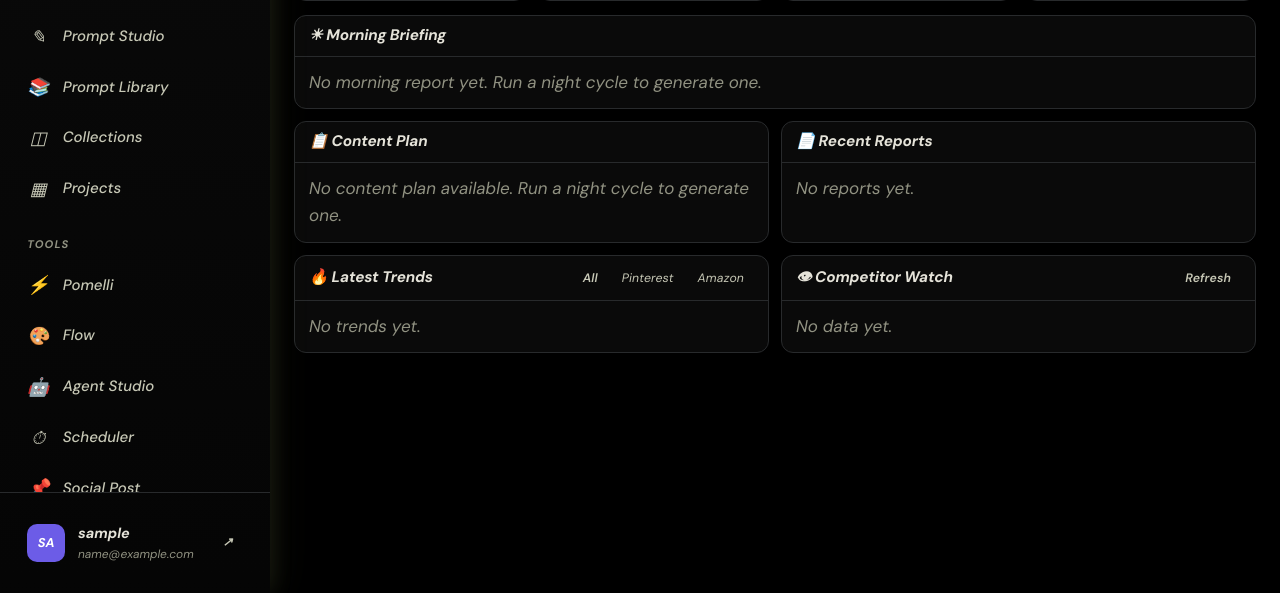
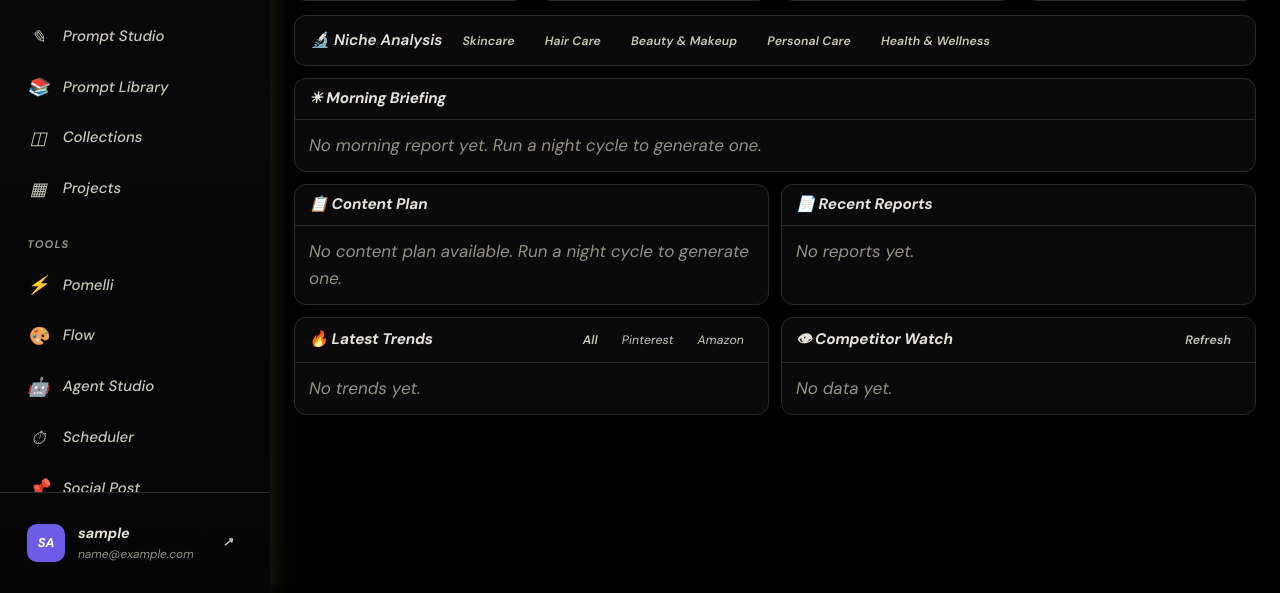
Before and after one commit to manthanproject/Mr.Creative, a Flask app: page /night-ops/ in a window 1280 px wide. Shown: the part 207-800 px from the top of the page. Run offline with Flask 3, Linux system fonts and the light colour scheme; the visitor is signed in with stand-in values (Sample User, id 1); data that the repository does not hold is empty.

Commit message:
feat: niche analysis with Groq

````diff
--- a/routes/night_ops.py
+++ b/routes/night_ops.py
@@ -195,3 +195,108 @@ def get_competitors():
             }
 
     return jsonify(list(seen.values()))
+
+
+# -- Niche category mapping --
+NICHE_MAP = {
+    'skincare': ['skin_care', 'skincare', 'cerave', 'korean beauty', 'face wash', 'moisturizer', 'serum', 'sunscreen', 'cleanser'],
+    'haircare': ['hair_care', 'hair care', 'shampoo', 'conditioner', 'hair oil', 'hair'],
+    'beauty': ['beauty', 'makeup', 'cosmetic', 'lipstick', 'foundation', 'nail', 'aesthetic'],
+    'personal_care': ['health_personal_care', 'personal care', 'body wash', 'soap', 'deodorant', 'bath', 'body'],
+    'health': ['health', 'wellness', 'supplement', 'vitamin', 'fitness', 'lifestyle'],
+}
+
+NICHE_LABELS = {
+    'skincare': 'Skincare',
+    'haircare': 'Hair Care',
+    'beauty': 'Beauty & Makeup',
+    'personal_care': 'Personal Care',
+    'health': 'Health & Wellness',
+}
+
+
+def _match_niche(category_text: str, niche: str) -> bool:
+    text = (category_text or '').lower()
+    keywords = NICHE_MAP.get(niche, [])
+    return any(kw in text for kw in keywords)
+
+
+@night_ops_bp.route('/api/niche-trends')
+@login_required
+def get_niche_trends():
+    from models import NightTrend
+    niche = request.args.get('niche', '')
+    days = int(request.args.get('days', 7))
+    limit = int(request.args.get('limit', 30))
+    if not niche or niche not in NICHE_MAP:
+        return jsonify({'error': 'Invalid niche', 'valid': list(NICHE_MAP.keys())}), 400
+    since = datetime.now() - timedelta(days=days)
+    all_trends = NightTrend.query.filter(NightTrend.scanned_at >= since).order_by(NightTrend.score.desc()).all()
+    filtered = []
+    for t in all_trends:
+        cat = t.category or ''
+        try:
+            data = json.loads(t.trend_data) if t.trend_data else {}
+        except (json.JSONDecodeError, TypeError):
+            data = {}
+        title = data.get('title', '') or data.get('query', '')
+        if _match_niche(f"{cat} {title}", niche):
+            filtered.append({'id': t.id, 'source': t.source, 'category': t.category, 'data': data, 'score': t.score})
+            if len(filtered) >= limit:
+                break
+    return jsonify({'niche': niche, 'label': NICHE_LABELS.get(niche, niche), 'count': len(filtered), 'trends': filtered})
+
+
+@night_ops_bp.route('/api/niche-analysis', methods=['POST'])
+@login_required
+def run_niche_analysis():
+    from models import NightTrend, NightCompetitor
+    from config import Config
+    niche = request.json.get('niche', '')
+    if not niche or niche not in NICHE_MAP:
+        return jsonify({'error': 'Invalid niche'}), 400
+    groq_key = Config.GROQ_API_KEY
+    if not groq_key:
+        return jsonify({'error': 'No GROQ_API_KEY configured'}), 500
+    since = datetime.now() - timedelta(days=7)
+    all_trends = NightTrend.query.filter(NightTrend.scanned_at >= since).all()
+    niche_trends = []
+    for t in all_trends:
+        cat = t.category or ''
+        try:
+            data = json.loads(t.trend_data) if t.trend_data else {}
+        except (json.JSONDecodeError, TypeError):
+            data = {}
+        title = data.get('title', '') or data.get('query', '')
+        if _match_niche(f"{cat} {title}", niche):
+            niche_trends.append({'source': t.source, 'title': title[:80], 'category': cat, 'score': t.score})
+    comps = NightCompetitor.query.filter(NightCompetitor.scanned_at >= since).all()
+    comp_summary = [{'platform': c.platform, 'handle': c.handle, 'followers': c.follower_count} for c in comps]
+    label = NICHE_LABELS.get(niche, niche)
+    prompt = f"""Analyze the {label} niche for an Indian e-commerce brand selling imported beauty/health products (dropy.in).
+
+=== {label.upper()} TRENDS ({len(niche_trends)} items) ===
+{json.dumps(niche_trends[:15], indent=1)}
+
+=== COMPETITORS ===
+{json.dumps(comp_summary, indent=1)}
+
+Provide a focused analysis as JSON:
+{{"niche": "{niche}", "summary": "3-4 sentence analysis", "top_opportunities": ["opp1","opp2","opp3"], "trending_products": ["prod1","prod2","prod3"], "content_suggestions": [{{"type": "carousel|campaign|story|pin", "idea": "specific idea", "product": "target product", "reason": "why now"}}], "risk_factors": ["risk1","risk2"], "score": 0.8}}
+
+Be specific to Indian market. Focus on actionable items. Respond ONLY with valid JSON."""
+    try:
+        from groq import Groq
+        client = Groq(api_key=groq_key)
+        response = client.chat.completions.create(model='llama-3.3-70b-versatile', messages=[{"role": "user", "content": prompt}], temperature=0.6, max_tokens=2000)
+        result_text = (response.choices[0].message.content or '').strip()
+        result_text = re.sub(r'^```(?:json)?\s*', '', result_text)
+        result_text = re.sub(r'\s*```$', '', result_text)
+        analysis = json.loads(result_text)
+    except json.JSONDecodeError:
+        analysis = {'summary': result_text, 'error': 'Failed to parse JSON'}
+    except Exception as e:
+        return jsonify({'error': str(e)}), 500
+    analysis['trend_count'] = len(niche_trends)
+    analysis['label'] = label
+    return jsonify(analysis)
--- a/templates/night_ops.html
+++ b/templates/night_ops.html
@@ -62,6 +62,42 @@
         </div>
         <div class="stat-value">{% if todays_plan %}Ready{% else %}None{% endif %}</div>
         <div class="stat-label">Today's Plan</div>
+    </div>
+</div>
+
+
+<!-- Niche Analysis Bar -->
+<div class="card animate-fade-up" style="margin-bottom:12px;">
+    <div class="card-body" style="padding:12px 16px;">
+        <div style="display:flex;align-items:center;gap:10px;flex-wrap:wrap;">
+            <span style="font-weight:600;font-size:0.9rem;">&#128300; Niche Analysis</span>
+            <button class="btn btn-ghost btn-sm niche-btn" onclick="runNicheAnalysis('skincare')">Skincare</button>
+            <button class="btn btn-ghost btn-sm niche-btn" onclick="runNicheAnalysis('haircare')">Hair Care</button>
+            <button class="btn btn-ghost btn-sm niche-btn" onclick="runNicheAnalysis('beauty')">Beauty & Makeup</button>
+            <button class="btn btn-ghost btn-sm niche-btn" onclick="runNicheAnalysis('personal_care')">Personal Care</button>
+            <button class="btn btn-ghost btn-sm niche-btn" onclick="runNicheAnalysis('health')">Health & Wellness</button>
+            <span id="nicheSpinner" style="display:none;font-size:0.8rem;color:var(--text-muted);">&#9203; Analyzing...</span>
+        </div>
+    </div>
+</div>
+<div id="nicheResults" class="card" style="display:none;margin-bottom:12px;border-left:3px solid var(--accent);">
+    <div class="card-header">
+        <h3 id="nicheTitle">Niche Analysis</h3>
+        <button class="btn btn-ghost btn-sm" onclick="document.getElementById('nicheResults').style.display='none'">&#10005; Close</button>
+    </div>
+    <div class="card-body">
+        <p id="nicheSummary" style="line-height:1.6;color:var(--text-secondary);margin-bottom:16px;"></p>
+        <div style="display:grid;grid-template-columns:1fr 1fr 1fr;gap:12px;margin-bottom:16px;">
+            <div><div style="font-weight:600;font-size:0.85rem;margin-bottom:8px;color:var(--accent);">&#127919; Opportunities</div><div id="nicheOpportunities"></div></div>
+            <div><div style="font-weight:600;font-size:0.85rem;margin-bottom:8px;color:var(--accent);">&#128230; Trending Products</div><div id="nicheProducts"></div></div>
+            <div><div style="font-weight:600;font-size:0.85rem;margin-bottom:8px;color:var(--warning);">&#9888; Risks</div><div id="nicheRisks"></div></div>
+        </div>
+        <div style="font-weight:600;font-size:0.85rem;margin-bottom:8px;">&#128161; Content Ideas</div>
+        <div id="nicheContentIdeas" style="display:grid;grid-template-columns:repeat(auto-fill,minmax(250px,1fr));gap:8px;"></div>
+        <div style="margin-top:16px;">
+            <div style="font-weight:600;font-size:0.85rem;margin-bottom:8px;">&#128293; Niche Trends (<span id="nicheTrendCount">0</span>)</div>
+            <div id="nicheTrendList" style="max-height:200px;overflow-y:auto;"></div>
+        </div>
     </div>
 </div>
 
````
